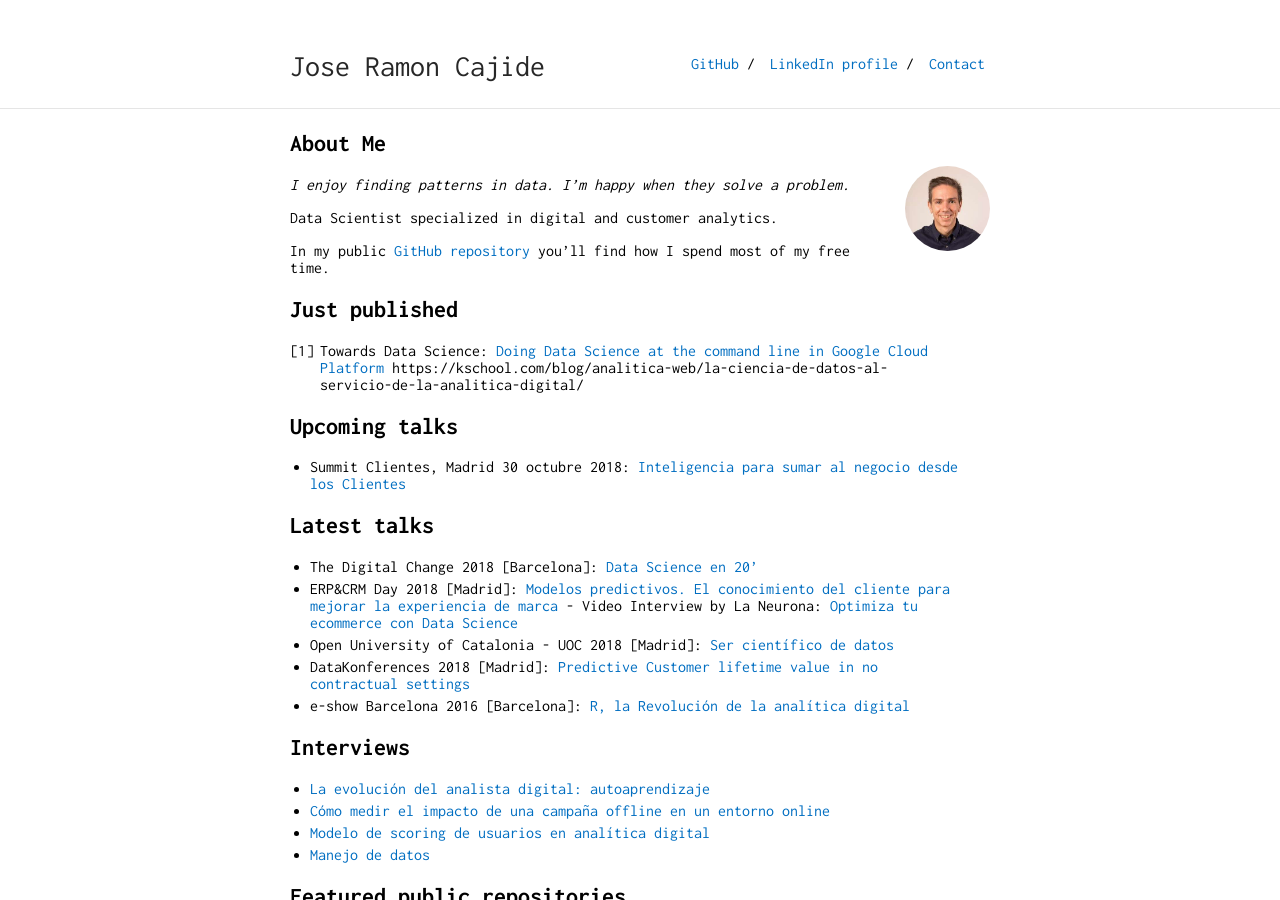
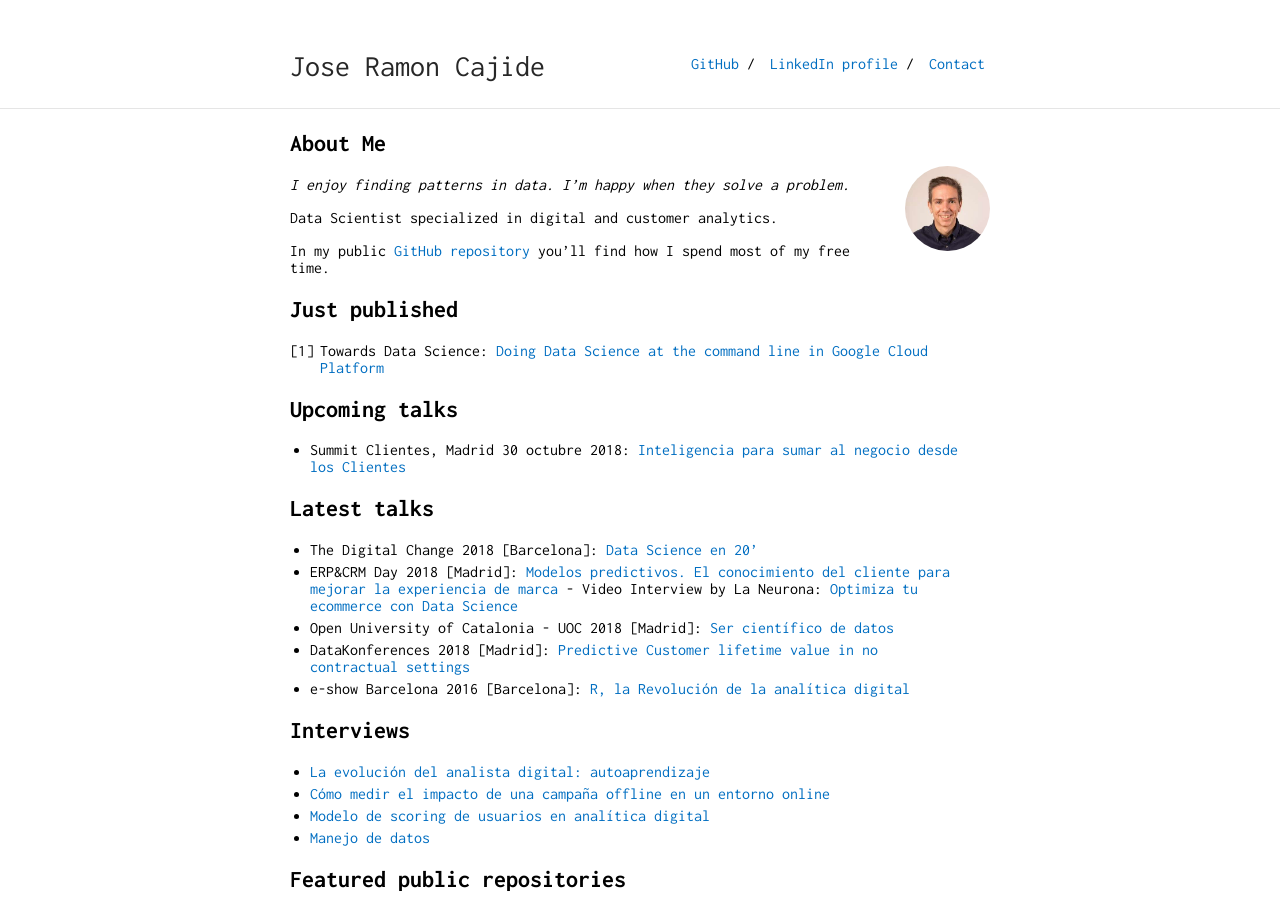
Before and after one commit to joseramoncajide/joseramoncajide.github.io, a Jekyll site: the page built from index.md, in a window 1280 px wide and 900 px high. Built offline with Jekyll 4.4.1, drawn with Linux system fonts in a browser that asks for light colours; part of the change alters nothing that is shown.

Commit message:
Update index.md

```diff
--- a/index.md
+++ b/index.md
@@ -15,7 +15,6 @@ In my public [GitHub repository](https://github.com/joseramoncajide/) you'll fin
 
 ## Just published
 1. Towards Data Science: [Doing Data Science at the command line in Google Cloud Platform](https://towardsdatascience.com/doing-data-science-at-the-command-line-38fe9f17121d)
-https://kschool.com/blog/analitica-web/la-ciencia-de-datos-al-servicio-de-la-analitica-digital/
 
 ## Upcoming talks
 
```
